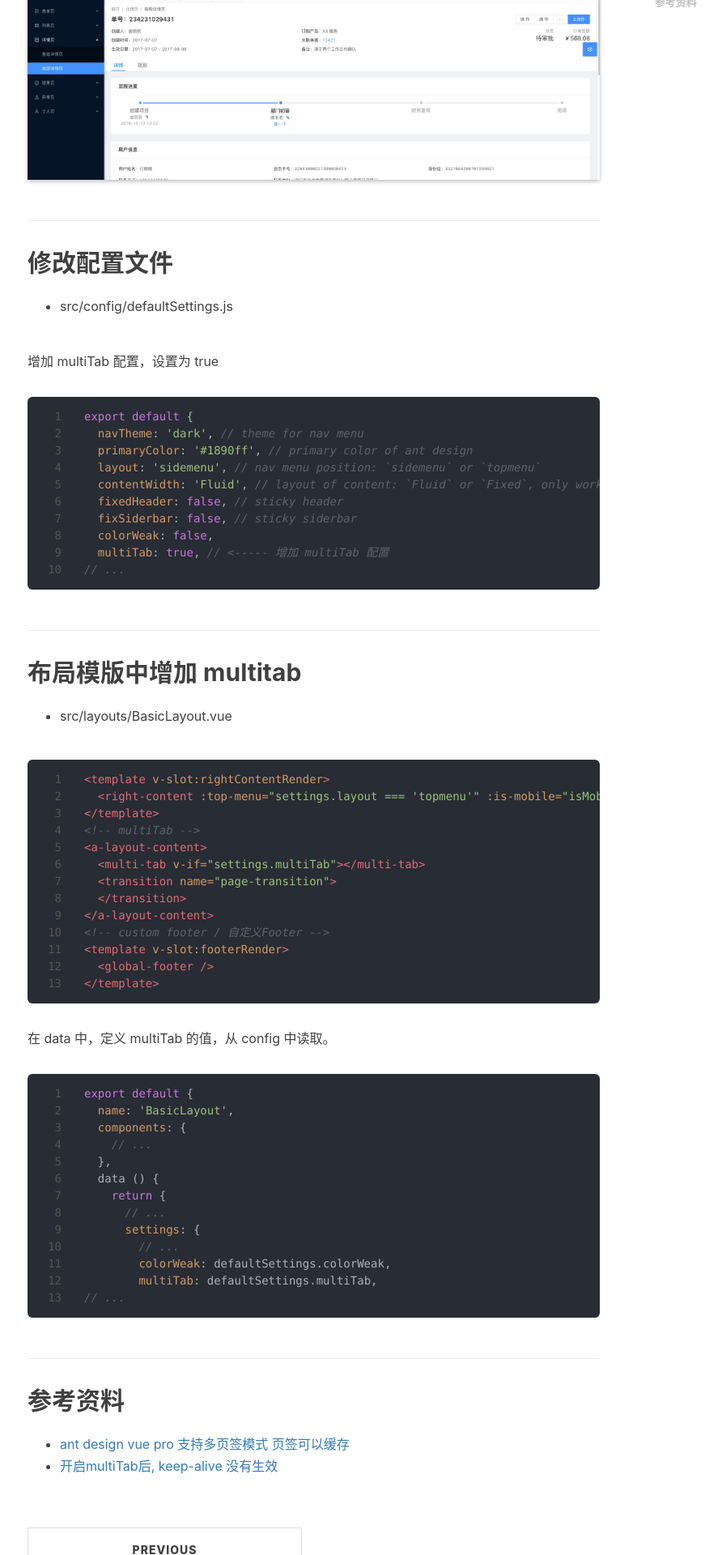
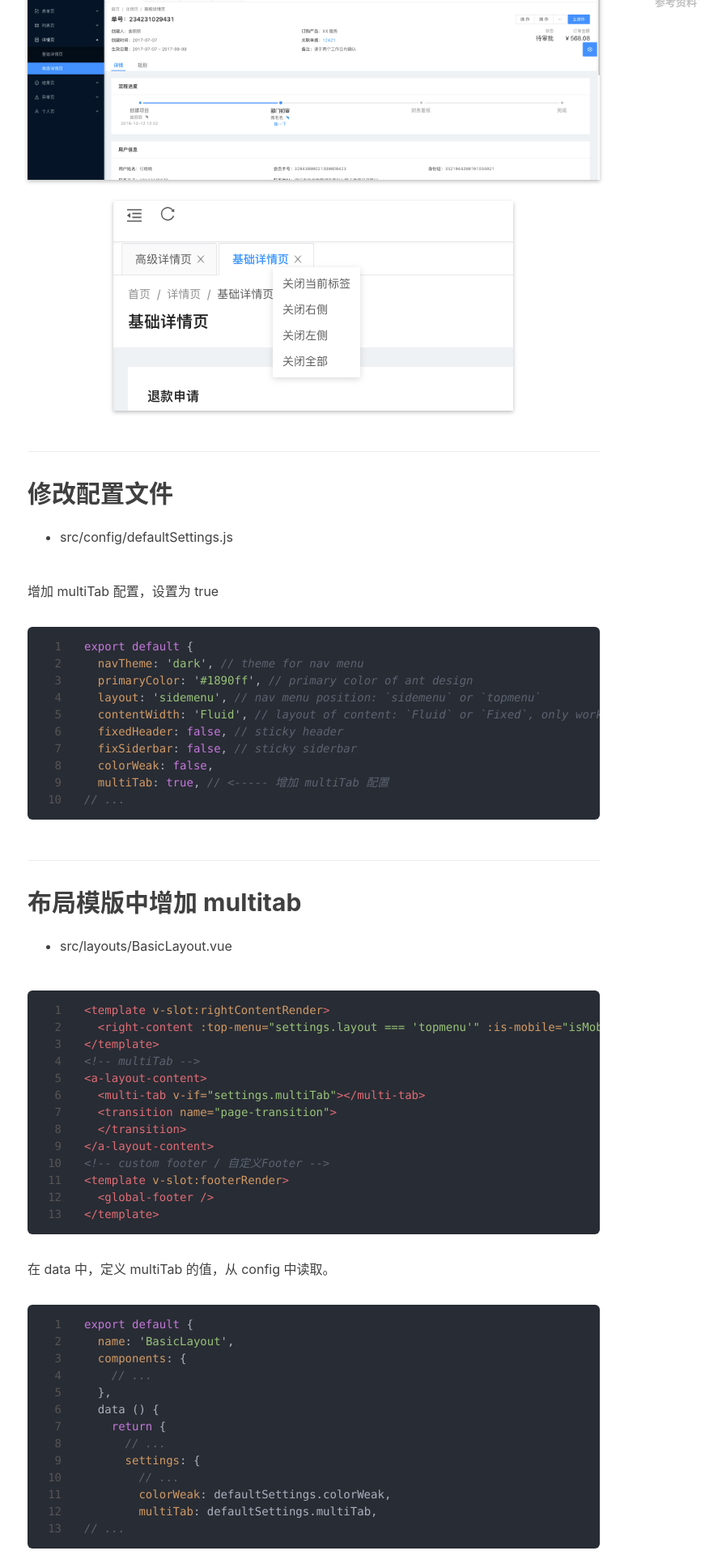
Before and after one commit to tongg112/tongg112.github.io, a Jekyll site: the page built from _posts/2021-09-26-antdv-multitab.md, in a window 1280 px wide. Shown: the part 720-2640 px from the top of the page at 81% size, without its empty margins (231-1123 px from the left). Built offline with Jekyll 4.4.1, drawn with Linux system fonts in a browser that asks for light colours; nearby versions of some CDN libraries; comment, search, counter and statistics services are not loaded.

Commit message:
antdv-multitab：更新效果图

```diff
--- a/_posts/2021-09-26-antdv-multitab.md
+++ b/_posts/2021-09-26-antdv-multitab.md
@@ -13,6 +13,7 @@ comments: true
 ## 最终效果
 
 <img class="shadow" src="/img/in-post/post-antdv-multitab/antdv-multitab.jpg" >
+<img class="shadow" src="/img/in-post/post-antdv-multitab/antdv-multitab-close.jpg" >
 
 ## 修改配置文件
 
```
Also changed, not shown: img/in-post/post-antdv-multitab/antdv-multitab-close.jpg (added).
